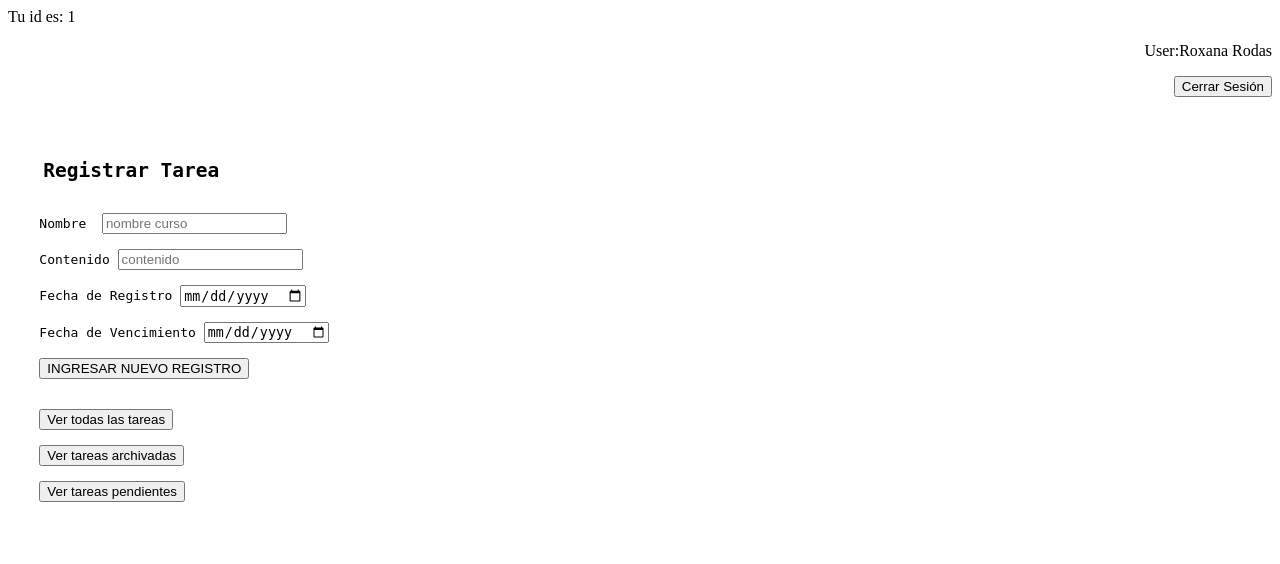
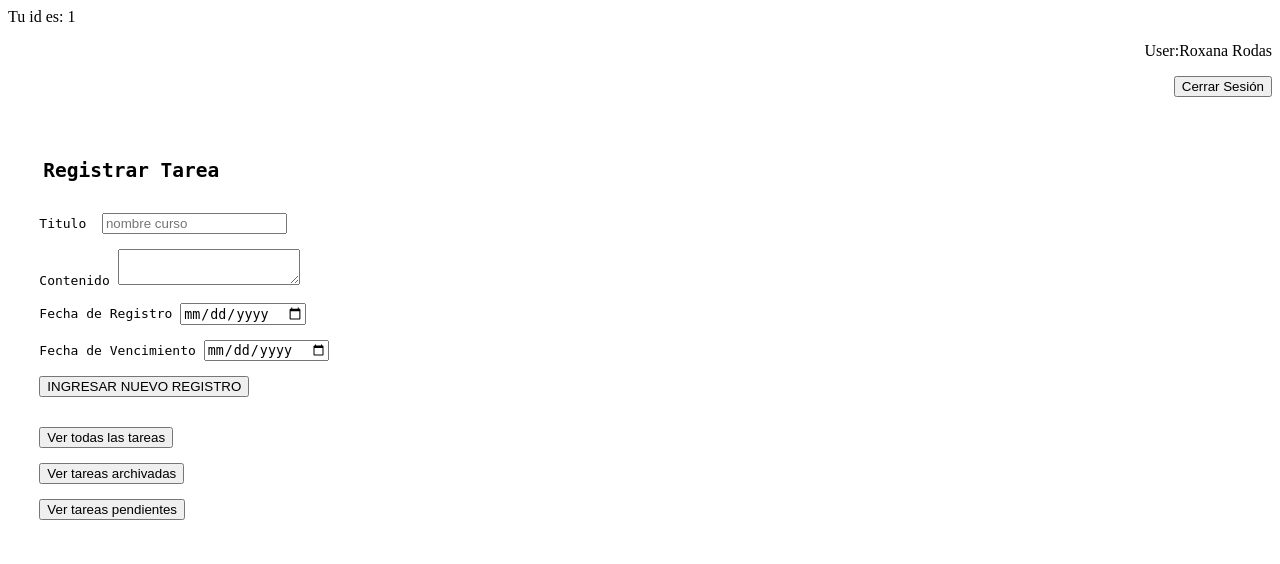
Before and after one commit to lisethhuayllas/ProyectoCursoProgramacionWeb, a PHP site: page /continue.php in a window 1280 px wide. Shown: the top 564 px of the page. Run offline with PHP 8.4, Linux system fonts and the light colour scheme; a user stored in the database is signed in.

Commit message:
Update continue.php

```diff
--- a/continue.php
+++ b/continue.php
@@ -21,8 +21,8 @@
       <pre>
 
         <h2>   Registrar Tarea</h2>
-        Nombre  <input type="text" placeholder="nombre curso" name="nombre"><br>
-        Contenido <input type="text" placeholder="contenido" name="contenido"><br>
+        Titulo  <input type="text" placeholder="nombre curso" name="nombre"><br>
+        Contenido <textarea name="contenido"></textarea><br>
         Fecha de Registro <input type="date" name= "fecha_registro"><br>
         Fecha de Vencimiento <input type="date" name= "fecha_vencimiento"><br>
         <input  type="submit" value="INGRESAR NUEVO REGISTRO" name="enviar">
```
